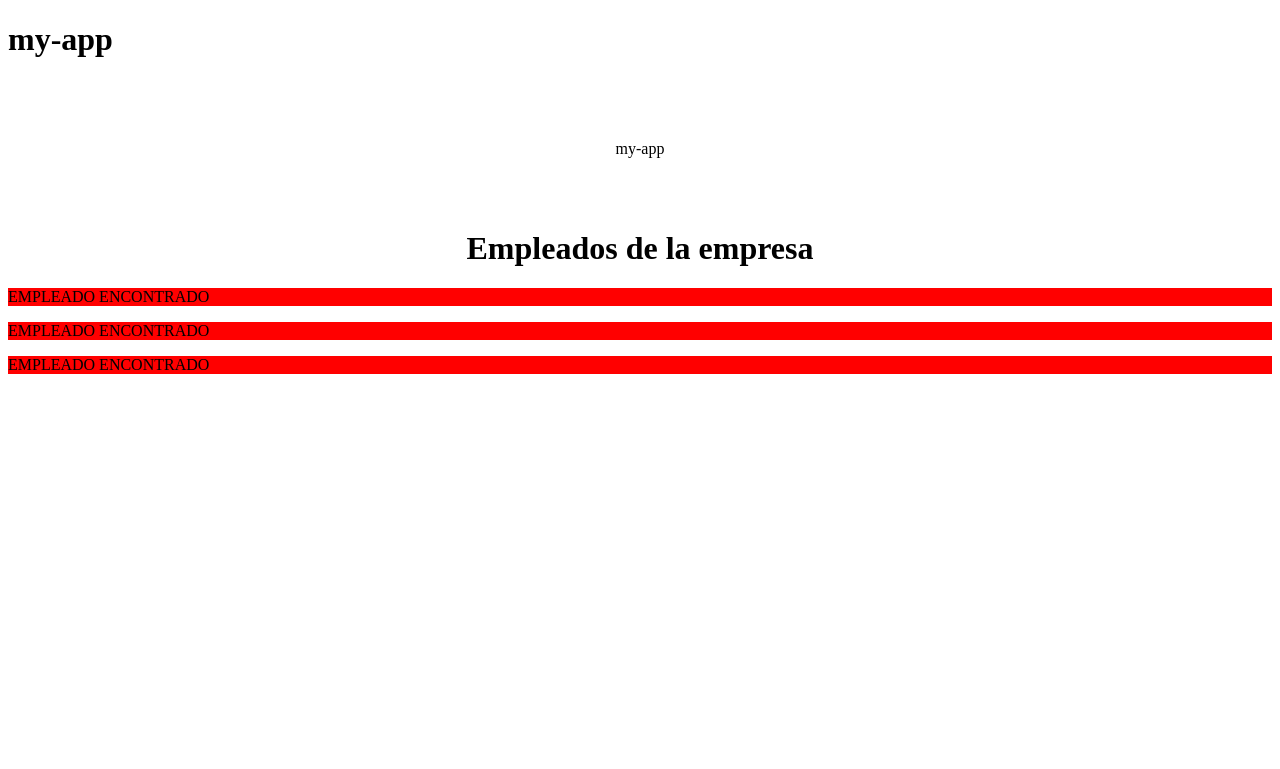
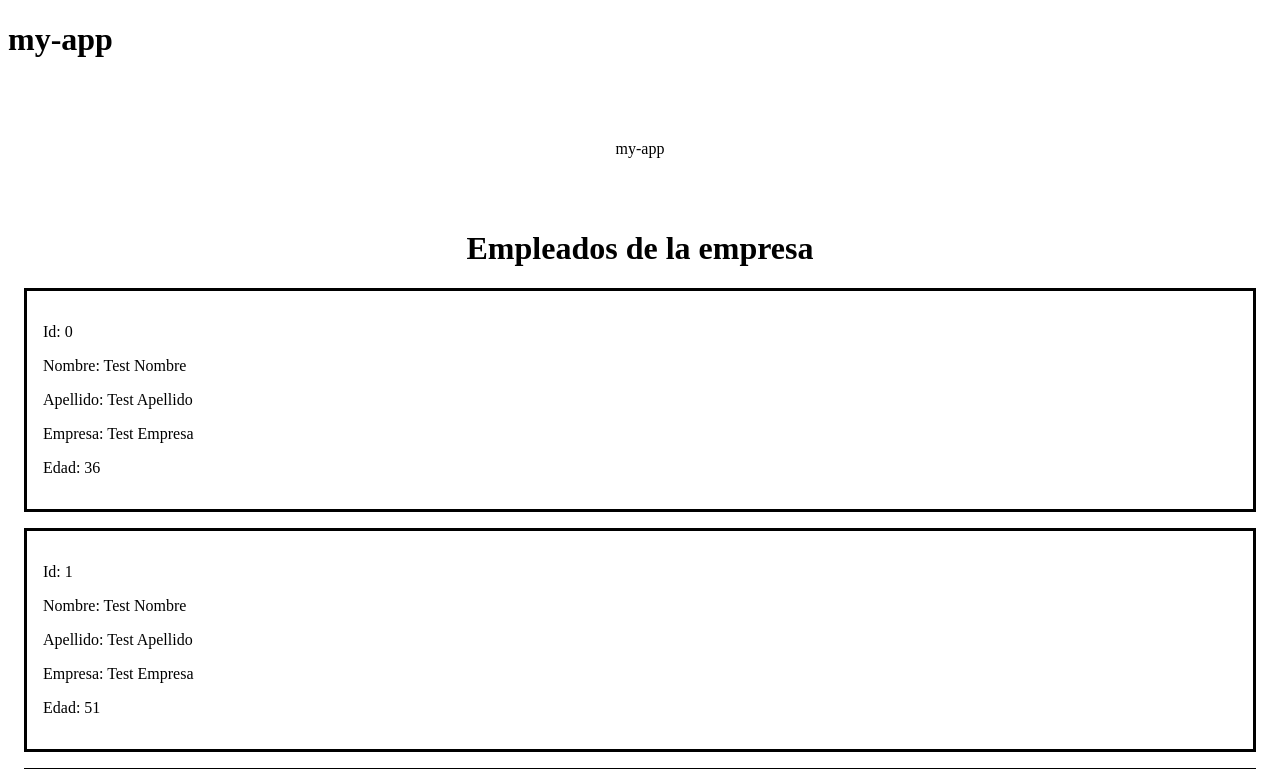
Before and after one commit to jdlopez-dev/my-app, an Angular app: page / in a window 1280 px wide. Shown: the top 769 px of the page. Built offline with nearby package versions, Linux system fonts and the light colour scheme.

Commit message:
[ CP07 ] Interpolación I

```diff
--- a/src/app/app.component.html
+++ b/src/app/app.component.html
@@ -7,6 +7,3 @@
 <br>
 
 <app-empleados></app-empleados>
-<app-empleado></app-empleado>
-<app-empleado></app-empleado>
-<app-empleado></app-empleado>
--- a/src/app/empleado/empleado.component.css
+++ b/src/app/empleado/empleado.component.css
@@ -1,3 +1,6 @@
-p{
-    background-color: red;
+.empleado{
+    border-color: black;
+    border-style: solid;
+    padding: 1rem;
+    margin: 1rem;
 }
--- a/src/app/empleado/empleado.component.html
+++ b/src/app/empleado/empleado.component.html
@@ -1 +1,7 @@
-<p>EMPLEADO ENCONTRADO</p>
+<div class="empleado">
+    <p>Id: {{empleado.idEmpleado}}</p>
+    <p>Nombre: {{empleado.nombre}}</p>
+    <p>Apellido: {{empleado.apellido}}</p>
+    <p>Empresa: {{empleado.empresa}}</p>
+    <p>Edad: {{empleado.edad}}</p>
+</div>
--- a/src/app/empleado/empleado.component.ts
+++ b/src/app/empleado/empleado.component.ts
@@ -1,4 +1,5 @@
-import { Component, OnInit } from '@angular/core';
+import { Component, Input, OnInit } from '@angular/core';
+import { Empleado } from './empleado';
 
 @Component({
   selector: 'app-empleado',
@@ -7,8 +8,23 @@ import { Component, OnInit } from '@angular/core';
 })
 export class EmpleadoComponent implements OnInit {
 
-  constructor() { }
+  public empleado!: Empleado;
+
+  @Input()
+  IdEmpleado!: number;
+  constructor() {
+    this.FillEmpleado();
+  }
 
   ngOnInit(): void {
+    this.empleado.idEmpleado = this.IdEmpleado;
+  }
+
+  private FillEmpleado() {
+    this.empleado = new Empleado();
+    this.empleado.nombre = "Test Nombre" ?? "Test Nombre sin valor";
+    this.empleado.apellido = "Test Apellido"
+    this.empleado.edad = Math.floor(Math.random() * 100) + 1;
+    this.empleado.empresa = "Test Empresa"
   }
 }
--- /dev/null
+++ b/src/app/empleado/empleado.ts
@@ -0,0 +1,7 @@
+export class Empleado {
+    idEmpleado!: number;
+    nombre!: string;
+    apellido!: string;
+    edad!: number;
+    empresa!: string;
+}
--- a/src/app/empleados/empleados.component.html
+++ b/src/app/empleados/empleados.component.html
@@ -1 +1,5 @@
 <h1>Empleados de la empresa </h1>
+
+<div *ngFor="let i of [].constructor(20),let x = index">
+    <app-empleado [IdEmpleado] = x></app-empleado>
+</div>
--- a/src/app/empleados/empleados.component.ts
+++ b/src/app/empleados/empleados.component.ts
@@ -1,10 +1,16 @@
-import { Component } from "@angular/core";
+import { Component, OnInit } from "@angular/core";
 
 @Component({
     selector: "app-empleados",
     templateUrl: './empleados.component.html',
     styleUrls: ['./empleados.component.css']
 })
-export class EmpleadosComponent {
+export class EmpleadosComponent implements OnInit {
 
+    constructor() {
+
+    }
+
+    ngOnInit(): void {
+    }
 }
```
